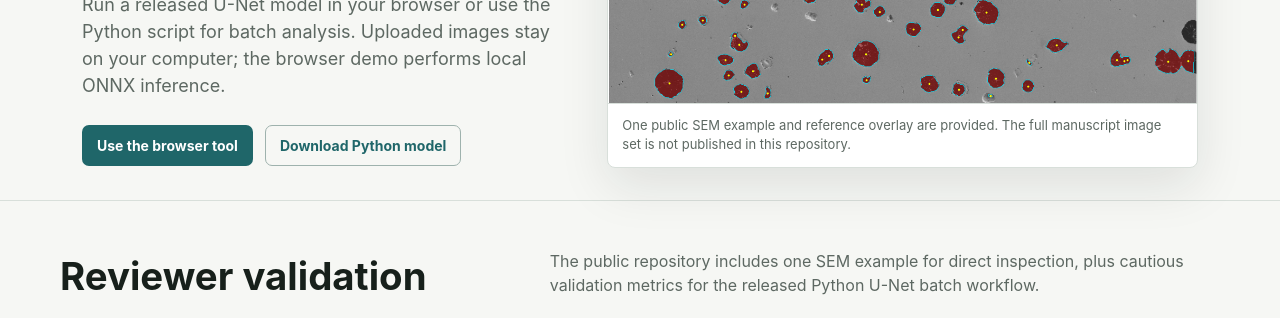
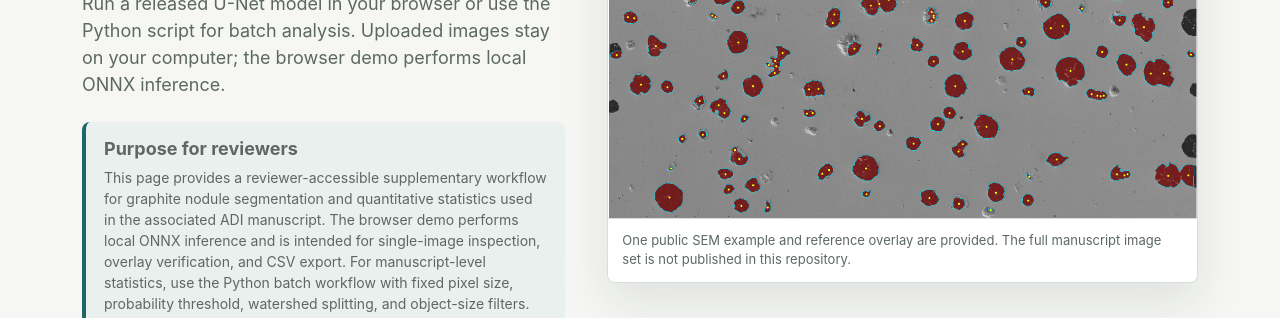
Before and after one commit to ustbTobyMa/adi-graphite-nodule-ai, a plain HTML site: page index.html in a window 1280 px wide. Shown: the part 455-773 px from the top of the page. Drawn offline with Linux system fonts and the light colour scheme; a script that the page names is missing.

Commit message:
Polish reviewer workflow guidance

```diff
--- a/index.html
+++ b/index.html
@@ -327,6 +327,24 @@
       color: var(--ink);
       background: #fffaf7;
     }
+    .purpose {
+      margin-top: 24px;
+      border-left: 4px solid var(--accent);
+      background: var(--soft);
+      border-radius: 8px;
+      padding: 16px 18px;
+      color: var(--muted);
+      max-width: 700px;
+    }
+    .purpose h2 {
+      margin: 0 0 8px;
+      font-size: 18px;
+      line-height: 1.2;
+    }
+    .purpose p {
+      margin: 0;
+      font-size: 14px;
+    }
     .table-wrap {
       width: 100%;
       overflow-x: auto;
@@ -396,6 +414,10 @@
       <div>
         <h1>Graphite nodule statistics directly from SEM images</h1>
         <p class="lead">Run a released U-Net model in your browser or use the Python script for batch analysis. Uploaded images stay on your computer; the browser demo performs local ONNX inference.</p>
+        <div class="purpose">
+          <h2>Purpose for reviewers</h2>
+          <p>This page provides a reviewer-accessible supplementary workflow for graphite nodule segmentation and quantitative statistics used in the associated ADI manuscript. The browser demo performs local ONNX inference and is intended for single-image inspection, overlay verification, and CSV export. For manuscript-level statistics, use the Python batch workflow with fixed pixel size, probability threshold, watershed splitting, and object-size filters.</p>
+        </div>
         <div class="actions">
           <a class="button" href="#tool">Use the browser tool</a>
           <a class="button secondary" href="models/graphite_unet_seed7.pt">Download Python model</a>
@@ -436,6 +458,7 @@
                 </table>
               </div>
               <p class="hint">Comparator: inverted-grayscale Otsu thresholding and watershed, using the same 1.16279 μm/pixel scale and 25-20000 px object filters. Relative error is calculated against the traditional/ImageJ-style result. The U-Net values are from the Python batch workflow used for formal statistics.</p>
+              <p class="hint">The slightly larger difference in mean spheroidicity mainly reflects boundary-smoothing and watershed-splitting differences between threshold-based segmentation and probability-map-based U-Net segmentation; count density and equivalent diameter remain highly consistent.</p>
             </div>
           </div>
           <div class="panel">
@@ -474,6 +497,7 @@
           <p>Upload one representative low-magnification SEM field, enter the pixel size or select the scale bar, and run the model locally. Use the overlay as a quality check before using the metrics.</p>
         </div>
         <div class="note manuscript-note">For manuscript-level statistics, we used the Python batch workflow with fixed pixel size, probability threshold, watershed splitting, and object-size filters. The browser tool is intended for reviewer inspection and single-image verification.</div>
+        <div class="note manuscript-note"><strong>Reviewer quick test:</strong> click Load example image, keep the default probability threshold of 0.50, confirm the pixel size of 1.16279 μm/pixel, and click Run local analysis. The overlay and downloadable CSV files can be used to inspect segmentation quality and object-level statistics.</div>
         <div class="tool">
           <div class="panel">
             <div class="panel-body">
@@ -567,7 +591,10 @@ python scripts/graphite_nodule_analyzer.py \
   --image-dir /path/to/sem_images \
   --checkpoint models/graphite_unet_seed7.pt \
   --output-dir /path/to/output \
-  --pixel-size-um YOUR_MICROMETRES_PER_PIXEL</code></pre>
+  --pixel-size-um 1.16279 \
+  --threshold 0.50 \
+  --min-area-px 25 \
+  --max-area-px 20000</code></pre>
       </div>
     </section>
 
```
Also changed, not shown: 3 other files.
